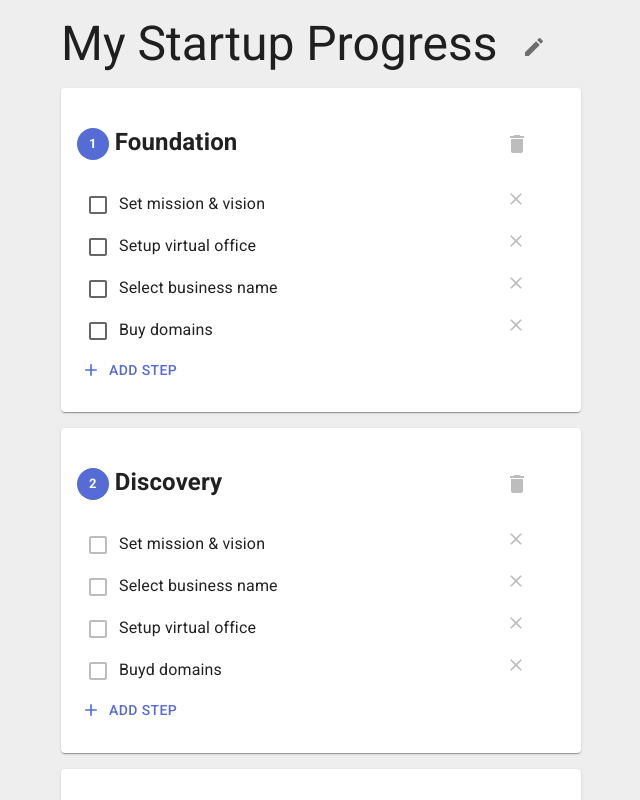
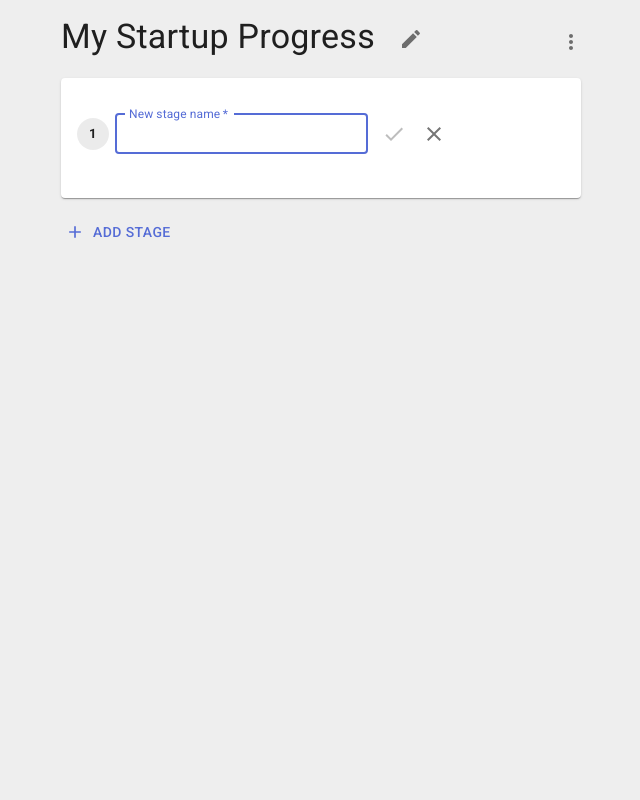
Before and after one commit to Pocuston/startup-progress, a React (Create React App) app: page / in a window 1280 px wide. Shown: the top 800 px of the page, without its empty margins (319-959 px from the left). Built offline with nearby package versions, Linux system fonts and the light colour scheme.

Commit message:
Menu & debug

```diff
--- a/src/AddStage.tsx
+++ b/src/AddStage.tsx
@@ -24,7 +24,7 @@ export default function AddStage({
   showForm,
 }: AddStageProps) {
   const [name, setName] = useState<string>("");
-  const [isAddStageInProgress, setIsAddStageInProgress] = useState(showForm);
+  const [isAddStageInProgress, setIsAddStageInProgress] = useState(false);
 
   function handleNameChange(event: ChangeEvent<HTMLInputElement>) {
     setName(event.target.value);
@@ -47,7 +47,7 @@ export default function AddStage({
 
   return (
     <>
-      {isAddStageInProgress && (
+      {(isAddStageInProgress || showForm) && (
         <Card sx={{ margin: 2 }}>
           <CardContent>
             <h2>
--- /dev/null
+++ b/src/Menu.tsx
@@ -0,0 +1,51 @@
+import MoreVertIcon from "@mui/icons-material/MoreVert";
+import { IconButton, Menu as MuiMenu, MenuItem } from "@mui/material";
+import * as React from "react";
+import { MouseEvent, MouseEventHandler } from "react";
+
+export interface MenuProps {
+  onResetProgress: () => void;
+  onLoadTestData: () => void;
+}
+
+export default function Menu({ onResetProgress, onLoadTestData }: MenuProps) {
+  const [menuAnchorElement, setMenuAnchorElement] =
+    React.useState<Element | null>(null);
+  const open = Boolean(menuAnchorElement);
+
+  function handleMenuClick(event: MouseEvent) {
+    setMenuAnchorElement(event.currentTarget);
+  }
+
+  function handleMenuClose() {
+    setMenuAnchorElement(null);
+  }
+
+  function handleResetProgress() {
+    onResetProgress();
+    setMenuAnchorElement(null);
+  }
+
+  function handleLoadTestData() {
+    onLoadTestData();
+    setMenuAnchorElement(null);
+  }
+
+  return (
+    <>
+      <IconButton sx={{ marginTop: "22px" }} onClick={handleMenuClick}>
+        <MoreVertIcon />
+      </IconButton>
+      <MuiMenu
+        open={open}
+        anchorEl={menuAnchorElement}
+        onClose={handleMenuClose}
+      >
+        <MenuItem onClick={handleResetProgress} divider>
+          Reset the progress
+        </MenuItem>
+        <MenuItem onClick={handleLoadTestData}>Load test data</MenuItem>
+      </MuiMenu>
+    </>
+  );
+}
--- a/src/StartupName.tsx
+++ b/src/StartupName.tsx
@@ -34,7 +34,7 @@ export default function StartupName({ name, onEditName }: StartupNameProps) {
 
   return (
     <>
-      <Typography variant={"h3"} sx={{ ml: 2, mt: 2 }}>
+      <Typography variant={"h4"} sx={{ ml: 2, mt: 2 }}>
         {editMode ? (
           <>
             <TextField
--- a/src/StartupProgress.tsx
+++ b/src/StartupProgress.tsx
@@ -1,4 +1,5 @@
 import * as React from "react";
+import { useEffect, useState } from "react";
 import Box from "@mui/material/Box";
 import {
   addStage,
@@ -6,16 +7,19 @@ import {
   deleteStage,
   deleteStep,
   editStartupName,
+  EMPTY_STARTUP_PROGRESS,
   isStageUnlocked,
+  resetProgress,
+  StartupProgressModel,
   updateStepCompleted,
-  StartupProgressModel,
 } from "./model";
 import Stage from "./Stage";
 import AddStage from "./AddStage";
 import RandomFact from "./RandomFact";
 import StartupName from "./StartupName";
-import { useEffect, useState } from "react";
-import { defaultStartupProgressTemplate } from "./defaultStartupProgressTemplate";
+import { startupProgressTestData } from "./startupProgressTestData";
+import { Grid } from "@mui/material";
+import Menu from "./Menu";
 
 const LOCAL_STORAGE_KEY = "startupProgress";
 
@@ -26,7 +30,7 @@ export default function StartupProgress() {
 
       return localStorageValue !== null
         ? JSON.parse(localStorageValue)
-        : defaultStartupProgressTemplate;
+        : EMPTY_STARTUP_PROGRESS;
     }
   );
 
@@ -74,9 +78,33 @@ export default function StartupProgress() {
     });
   }
 
+  function handleResetProgress() {
+    setStartupProgress((currentProgress) => {
+      return resetProgress(currentProgress);
+    });
+  }
+
+  function handleLoadTestData() {
+    setStartupProgress(startupProgressTestData);
+  }
+
   return (
     <Box>
-      <StartupName name={startupProgress.name} onEditName={handleEditName} />
+      <Grid container>
+        <Grid item xs={11}>
+          <StartupName
+            name={startupProgress.name}
+            onEditName={handleEditName}
+          />
+        </Grid>
+        <Grid xs={1}>
+          <Menu
+            onResetProgress={handleResetProgress}
+            onLoadTestData={handleLoadTestData}
+          />
+        </Grid>
+      </Grid>
+
       {startupProgress?.stages.map((stage, index) => (
         <Stage
           stage={stage}
@@ -89,15 +117,17 @@ export default function StartupProgress() {
           key={stage.id}
         />
       ))}
+
       <AddStage
         stageNumber={startupProgress?.stages.length + 1}
         onAddStage={handleAddStage}
-        showForm={startupProgress.stages.length === 0}
+        showForm={startupProgress?.stages.length === 0}
       />
+
       <RandomFact
         show={
-          startupProgress.stages.length > 0 &&
-          startupProgress.stages.every((stage) => stage.completed)
+          startupProgress?.stages.length > 0 &&
+          startupProgress?.stages.every((stage) => stage.completed)
         }
       />
     </Box>
--- a/src/defaultStartupProgressTemplate.ts
+++ /dev/null
@@ -1,40 +0,0 @@
-import { StartupProgressModel } from "./model";
-
-export const defaultStartupProgressTemplate: StartupProgressModel = {
-  name: "My Startup Progress",
-  stages: [
-    {
-      id: "1",
-      name: "Foundation",
-      steps: [
-        { id: "1", name: "Set mission & vision", completed: false },
-        { id: "2", name: "Setup virtual office", completed: false },
-        { id: "3", name: "Select business name", completed: false },
-        { id: "4", name: "Buy domains", completed: false },
-      ],
-      completed: false,
-    },
-    {
-      id: "2",
-      name: "Discovery",
-      steps: [
-        { id: "1", name: "Set mission & vision", completed: false },
-        { id: "2", name: "Select business name", completed: false },
-        { id: "3", name: "Setup virtual office", completed: false },
-        { id: "4", name: "Buyd domains", completed: false },
-      ],
-      completed: false,
-    },
-    {
-      id: "3",
-      name: "Delivery",
-      steps: [
-        { id: "1", name: "Setup virtual office", completed: false },
-        { id: "2", name: "Set mission & vision", completed: false },
-        { id: "3", name: "Select business name", completed: false },
-        { id: "4", name: "Buyd domains", completed: false },
-      ],
-      completed: false,
-    },
-  ],
-};
--- a/src/model.ts
+++ b/src/model.ts
@@ -17,6 +17,11 @@ export interface StartupProgressModel {
   name: string;
   stages: StageModel[];
 }
+
+export const EMPTY_STARTUP_PROGRESS: StartupProgressModel = {
+  name: "My Startup Progress",
+  stages: [],
+};
 
 export function isStageUnlocked(
   startupProgress: StartupProgressModel,
@@ -111,3 +116,12 @@ export function editStartupName(
 ) {
   return { ...currentProgress, name };
 }
+
+export function resetProgress(currentProgress: StartupProgressModel) {
+  const updatedProgress = { ...currentProgress };
+  updatedProgress.stages.forEach((stage) => {
+    stage.steps.forEach((step) => (step.completed = false));
+    stage.completed = false;
+  });
+  return updatedProgress;
+}
--- /dev/null
+++ b/src/startupProgressTestData.ts
@@ -0,0 +1,36 @@
+import { StartupProgressModel } from "./model";
+
+export const startupProgressTestData: StartupProgressModel = {
+  name: "My Startup Progress",
+  stages: [
+    {
+      id: "1",
+      name: "Foundation",
+      steps: [
+        { id: "1", name: "Setup virtual office", completed: false },
+        { id: "2", name: "Set mission & vision", completed: false },
+        { id: "3", name: "Select business name", completed: false },
+        { id: "4", name: "Buy domains", completed: false },
+      ],
+      completed: false,
+    },
+    {
+      id: "2",
+      name: "Discovery",
+      steps: [
+        { id: "1", name: "Create roadmap", completed: false },
+        { id: "2", name: "Competitor analysis", completed: false },
+      ],
+      completed: false,
+    },
+    {
+      id: "3",
+      name: "Delivery",
+      steps: [
+        { id: "1", name: "Release marketing website", completed: false },
+        { id: "2", name: "Release MVP", completed: false },
+      ],
+      completed: false,
+    },
+  ],
+};
--- a/src/theme.ts
+++ b/src/theme.ts
@@ -17,6 +17,9 @@ const theme = createTheme({
     background: {
       default: grey.A200,
     },
+    warning: {
+      main: red.A400,
+    },
   },
 });
 
```
